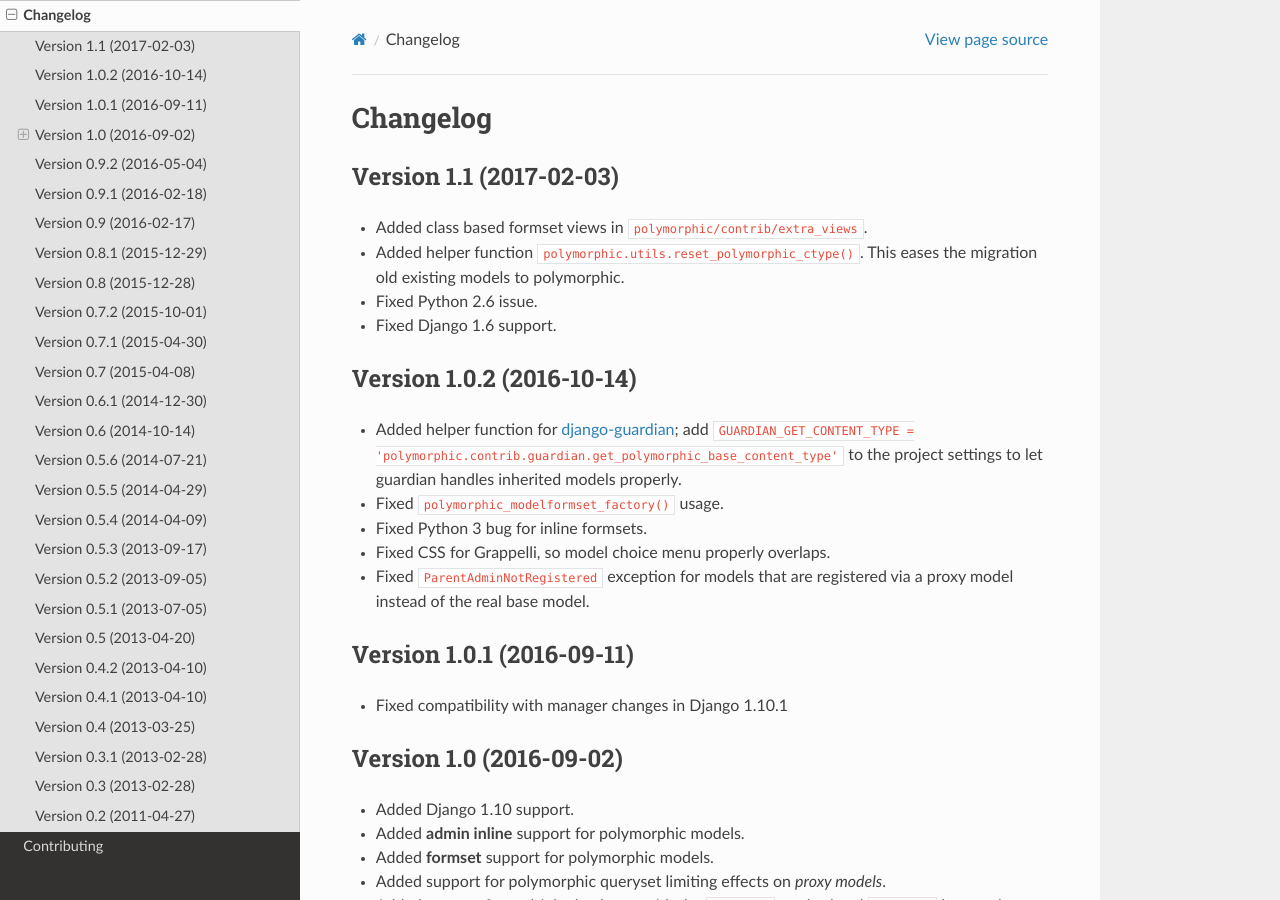
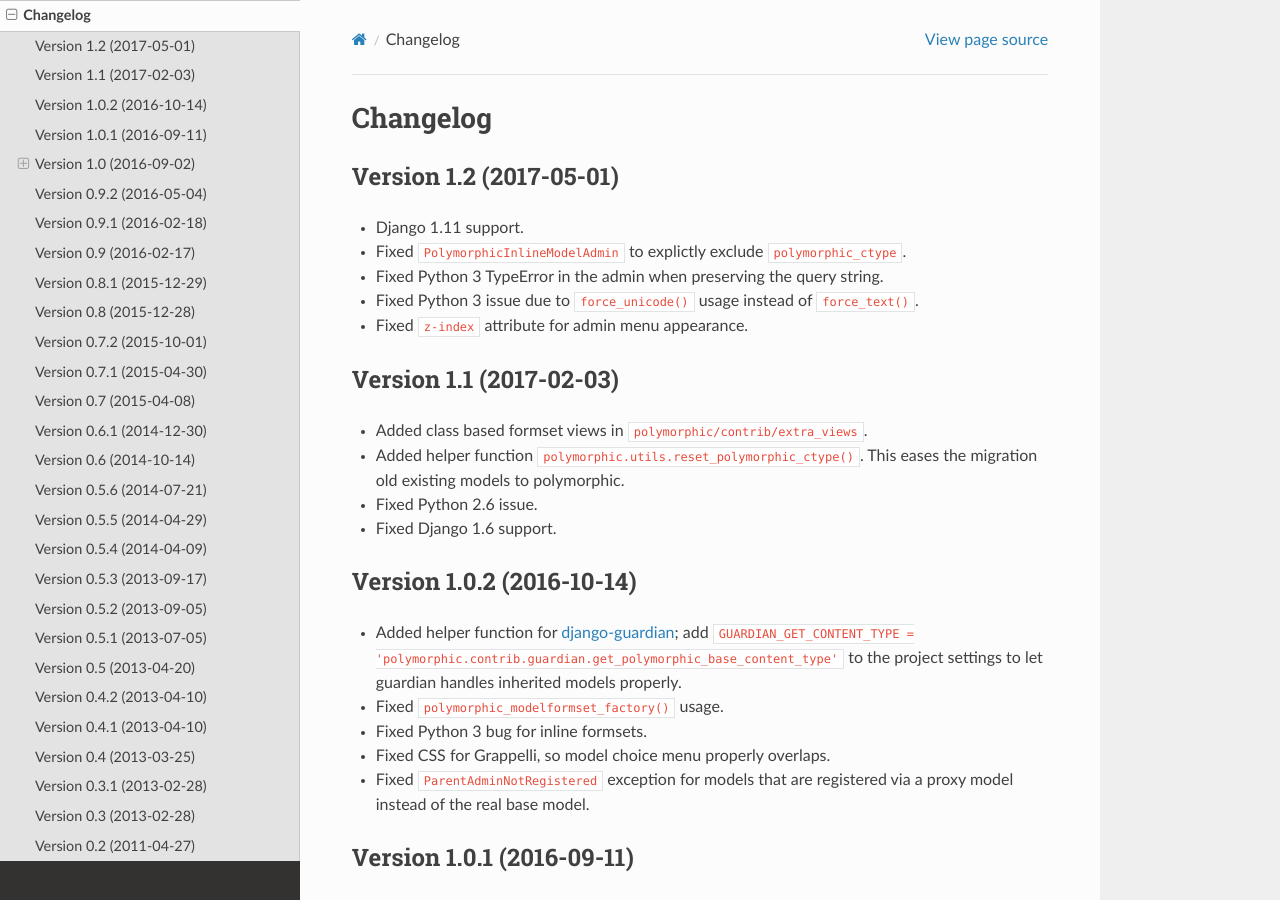
Before and after one commit to jazzband/django-polymorphic, a Sphinx documentation site: the page built from docs/changelog.rst, in a window 1280 px wide and 900 px high. Built offline with Sphinx 7.4.7 and the Read the Docs theme 2.0.0, drawn with Linux system fonts in a browser that asks for light colours; the version number is read from the project's files by our own code.

Commit message:
Bump to v1.2 for Django 1.11 support

```diff
--- a/docs/changelog.rst
+++ b/docs/changelog.rst
@@ -1,5 +1,15 @@
 Changelog
 =========
+
+Version 1.2 (2017-05-01)
+------------------------
+
+* Django 1.11 support.
+* Fixed ``PolymorphicInlineModelAdmin`` to explictly exclude ``polymorphic_ctype``.
+* Fixed Python 3 TypeError in the admin when preserving the query string.
+* Fixed Python 3 issue due to ``force_unicode()`` usage instead of ``force_text()``.
+* Fixed ``z-index`` attribute for admin menu appearance.
+
 
 Version 1.1 (2017-02-03)
 ------------------------
--- a/docs/conf.py
+++ b/docs/conf.py
@@ -62,9 +62,9 @@
 # built documents.
 #
 # The short X.Y version.
-version = '1.1'
+version = '1.2'
 # The full version, including alpha/beta/rc tags.
-release = '1.1'
+release = '1.2'
 
 # The language for content autogenerated by Sphinx. Refer to documentation
 # for a list of supported languages.
--- a/polymorphic/__init__.py
+++ b/polymorphic/__init__.py
@@ -9,7 +9,7 @@
 import django
 
 # See PEP 440 (https://www.python.org/dev/peps/pep-0440/)
-__version__ = "1.1"
+__version__ = "1.2"
 
 
 # Monkey-patch Django < 1.5 to allow ContentTypes for proxy models.
```
